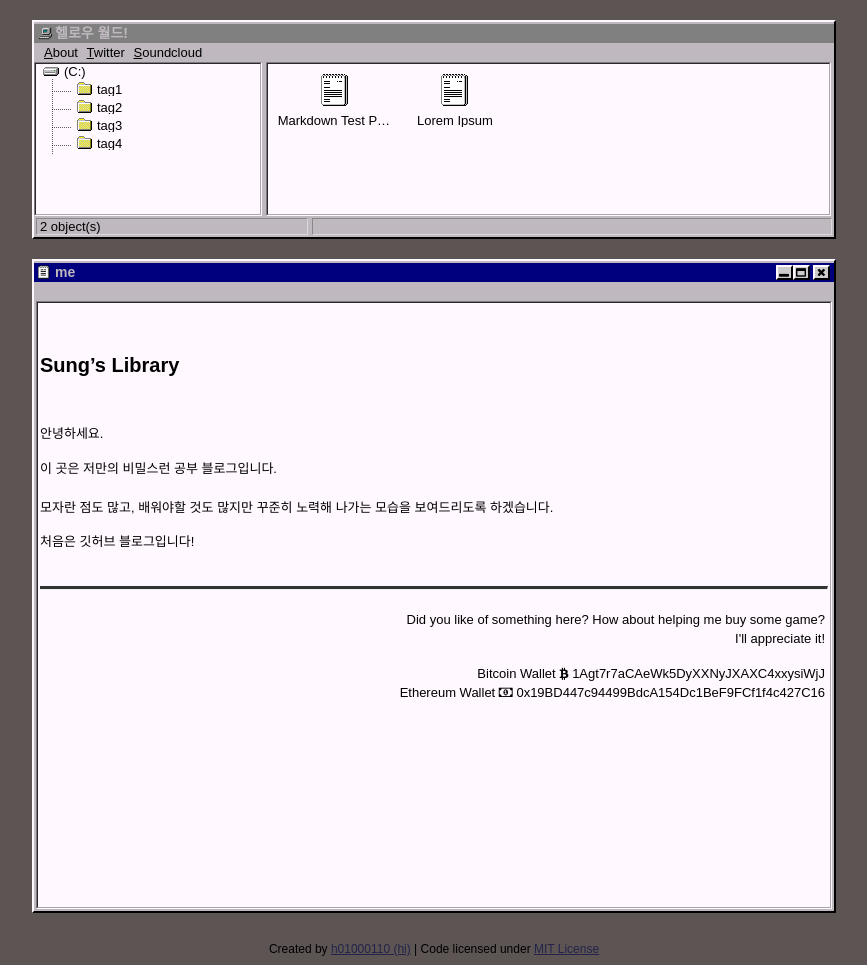
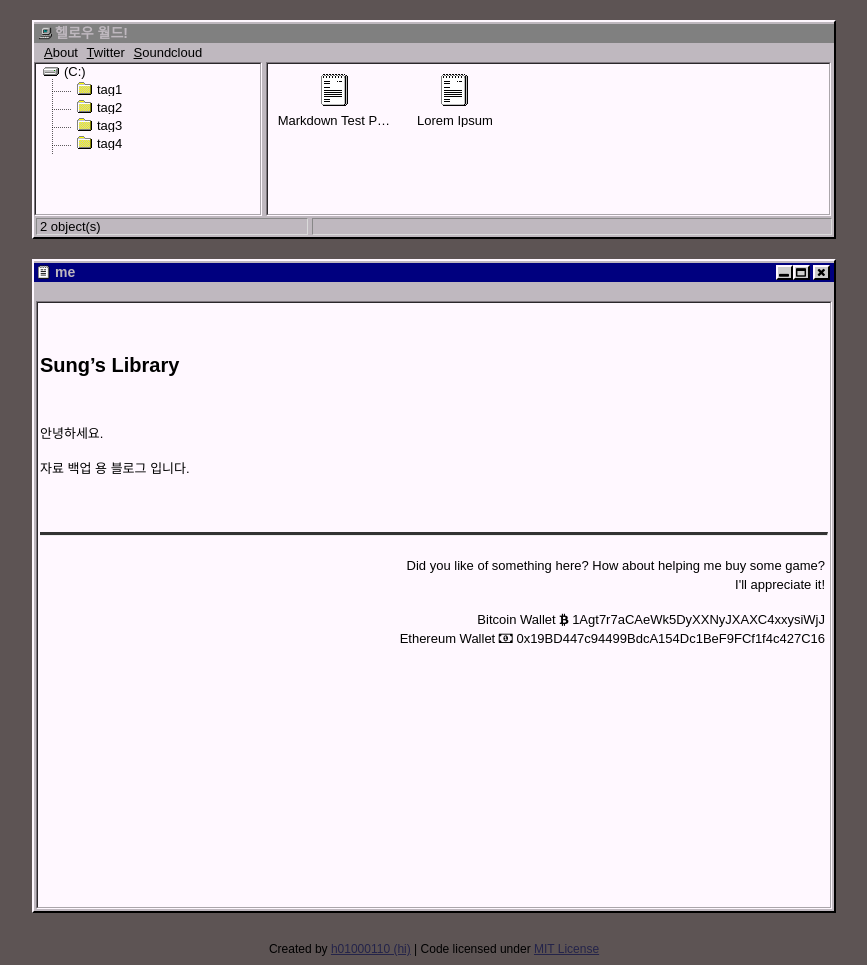
Before and after one commit to sungisaiah/sungisaiah.github.io, a Jekyll site: the page built from me/index.md, in a window 1280 px wide. Shown: the whole page, without its empty margins (206-1073 px from the left). Built offline with Jekyll 4.4.1, drawn with Linux system fonts in a browser that asks for light colours.

Commit message:
Update index.md

```diff
--- a/me/index.md
+++ b/me/index.md
@@ -7,6 +7,4 @@ Sung's Library
 <br><br>
 안녕하세요.
 
-이 곳은 저만의 비밀스런 공부 블로그입니다.  <br><br>모자란 점도 많고, 배워야할 것도 많지만 꾸준히 노력해 나가는 모습을 보여드리도록 하겠습니다.
-
-처음은 깃허브 블로그입니다!
+자료 백업 용 블로그 입니다. <br><br>
```
